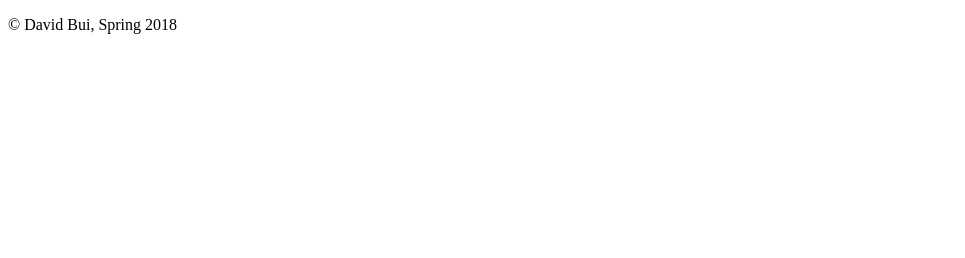
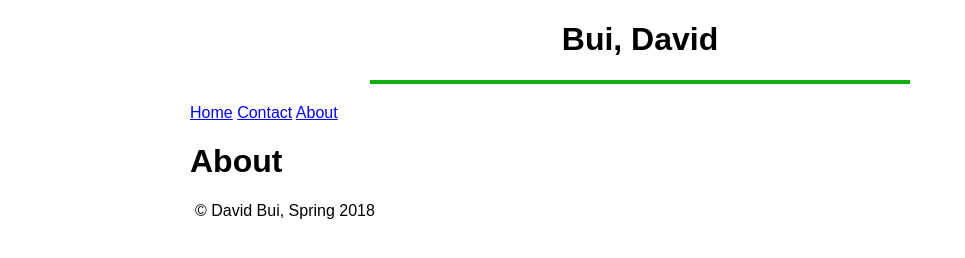
Before and after one commit to David-bui83/first-project, a website: page website/about.html in a window 1280 px wide. Shown: the whole page, without its empty margins (0-965 px from the left). Drawn offline with Linux system fonts and the light colour scheme.

Commit message:
add menu

```diff
--- a/website/about.html
+++ b/website/about.html
@@ -1,14 +1,29 @@
 <!DOCTYPE html>
 <html lang="en">
+
 <head>
     <meta charset="UTF-8">
     <meta name="viewport" content="width=device-width, initial-scale=1.0">
     <meta http-equiv="X-UA-Compatible" content="ie=edge">
+    <link rel="stylesheet" href="style/style.css">
     <title>IS445</title>
 </head>
+
 <body>
+
+    <header id="page-title">
+        <h1>Bui, David</h1>
+    </header>
+
+    <div class="menu">
+        <a href="index.html">Home</a>
+        <a href="contact.html">Contact</a>
+        <a href="about.html">About</a>
+    </div>
+    <h1>About</h1>
     <footer>
         <p>&copy David Bui, Spring 2018</p>
     </footer>
 </body>
+
 </html>
```
Also changed, not shown: website/contact.html (+15 -0 lines), website/index.html (+10 -2 lines).
